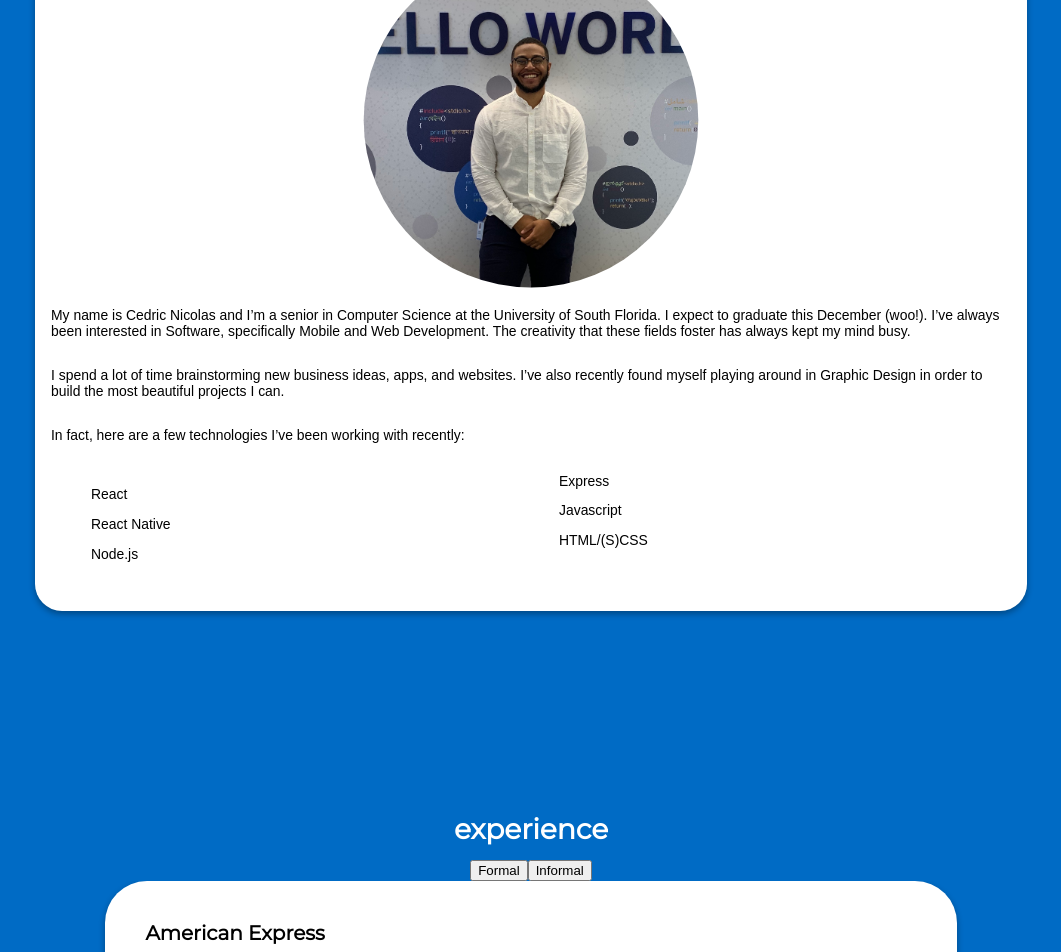
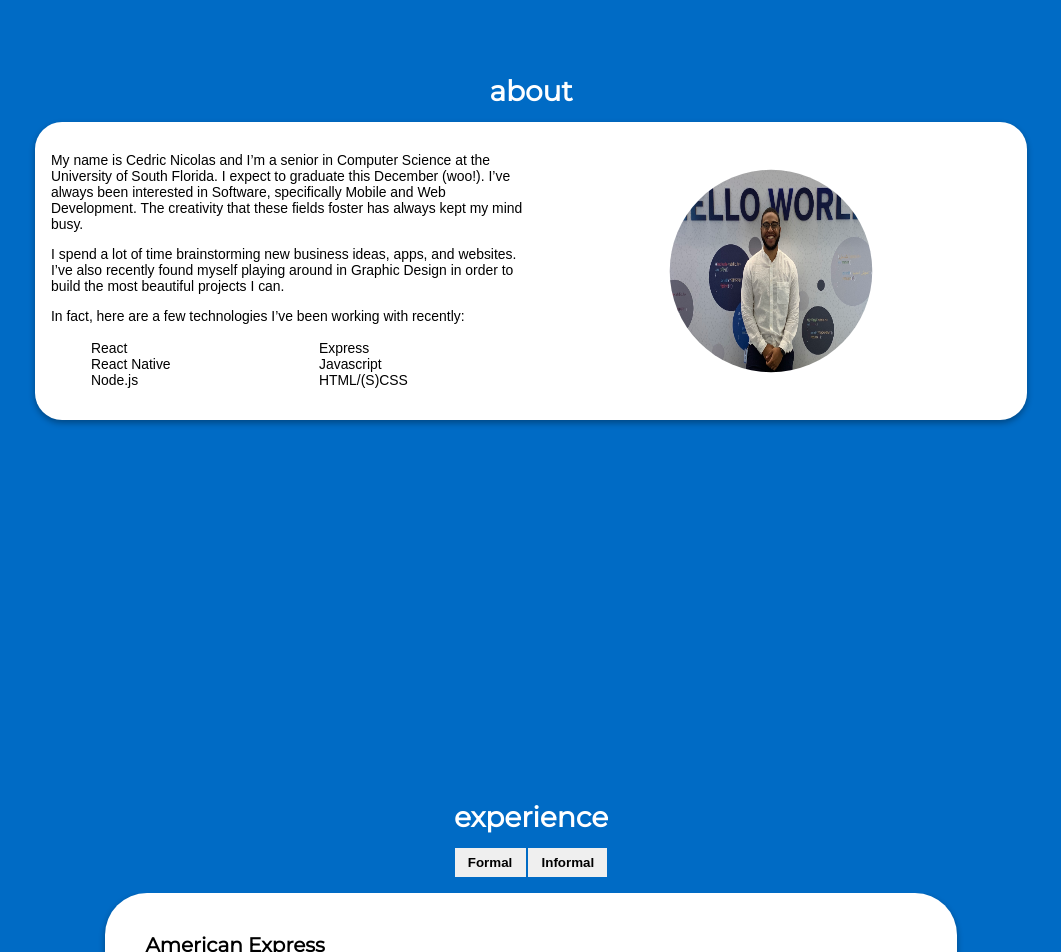
Before and after one commit to cgnicolas/Mobile-First-Personal-Website, a React (Create React App) app: page / in a window 1280 px wide. Shown: the part 960-1912 px from the top of the page, without its empty margins (109-1170 px from the left). Built offline with nearby package versions, Linux system fonts and the light colour scheme.

Commit message:
About section somewhat responsive

```diff
--- a/src/Assets/Styles/App/App.css
+++ b/src/Assets/Styles/App/App.css
@@ -145,8 +145,8 @@ section {
 .about-section .content-card {
   display: -ms-grid;
   display: grid;
-  -ms-grid-rows: .25fr .20fr .15fr .10fr auto;
-      grid-template-rows: .25fr .20fr .15fr .10fr auto;
+  -ms-grid-rows: .25fr auto;
+      grid-template-rows: .25fr auto;
   background-color: white;
   color: black;
   font-family: 'Montserrat-Medium', sans-serif;
@@ -165,6 +165,20 @@ section {
   columns: 2;
   -webkit-columns: 2;
   -moz-columns: 2;
+}
+
+.about-section .content-card ul p {
+  margin: 0;
+}
+
+.about-section .photo-wrapper {
+  display: -webkit-box;
+  display: -ms-flexbox;
+  display: flex;
+  -webkit-box-pack: center;
+      -ms-flex-pack: center;
+          justify-content: center;
+  width: 100%;
 }
 
 .about-section img {
@@ -200,7 +214,7 @@ section {
   color: black;
   background-color: white;
   border-radius: 42px;
-  height: 23.055em;
+  min-height: 23.055em;
   width: 80%;
   text-align: left;
   -webkit-box-shadow: 0px 3px 6px rgba(0, 0, 0, 0.33);
@@ -210,6 +224,31 @@ section {
 
 .experience-section .experience-card .experience-card-content-wrap {
   margin: 1.5em;
+}
+
+.experience-section .experience-switcher {
+  width: 100%;
+  margin-bottom: 1em;
+}
+
+.experience-section .experience-switcher button {
+  border: none;
+  margin: 0 .1em;
+  padding: .5em 1em;
+  font-weight: 700;
+}
+
+.experience-section .experience-switcher button:focus {
+  outline: none;
+}
+
+.experience-section .experience-switcher .experience-switcher-content-wrap {
+  display: -webkit-box;
+  display: -ms-flexbox;
+  display: flex;
+  -webkit-box-pack: center;
+      -ms-flex-pack: center;
+          justify-content: center;
 }
 
 .experience-section div:focus {
@@ -230,4 +269,24 @@ section {
     font-size: 0.5em;
   }
 }
+
+@media screen and (min-width: 60em) {
+  .content-card {
+    -ms-grid-columns: .5fr .5fr;
+        grid-template-columns: .5fr .5fr;
+        grid-template-areas: "about-content photo";
+  }
+  .photo-wrapper {
+    -ms-grid-row: 1;
+    -ms-grid-column: 2;
+    grid-area: photo;
+    height: 100%;
+    width: 100%;
+  }
+  .about-content {
+    -ms-grid-row: 1;
+    -ms-grid-column: 1;
+    grid-area: about-content;
+  }
+}
 /*# sourceMappingURL=App.css.map */
--- a/src/Assets/Styles/App/App.scss
+++ b/src/Assets/Styles/App/App.scss
@@ -103,7 +103,7 @@ section {
     background-color: $blue;
     .content-card {
         display: grid;
-        grid-template-rows: .25fr .20fr .15fr .10fr auto;
+        grid-template-rows: .25fr auto;
         background-color: white;
         color: black;
         font-family: 'Montserrat-Medium', sans-serif;
@@ -118,7 +118,15 @@ section {
             columns: 2;
             -webkit-columns: 2;
             -moz-columns: 2;
+            p {
+                margin: 0;
+            }
         }
+    }
+    .photo-wrapper {
+        display: flex;
+        justify-content: center;
+        width: 100%;
     }
     img {
         width: 50%;
@@ -146,14 +154,31 @@ section {
         color: black;
         background-color: white;
         border-radius: 42px;
-        height: 26.5 * $pSize;
-        // height: auto;
+        min-height: 26.5 * $pSize;
         width: 80%;
         text-align: left;
         box-shadow: 0px 3px 6px rgba(0,0,0,.33);
         padding: 1em;
         .experience-card-content-wrap {
             margin: 1.5em;
+        }
+    }
+    .experience-switcher {
+        width: 100%;
+        margin-bottom: 1em;
+        button {
+
+            border: none;
+            margin: 0 .1em;
+            padding: .5em 1em;
+            font-weight: 700;
+        }
+        button:focus {
+            outline: none;
+        }
+        .experience-switcher-content-wrap {
+            display: flex;
+            justify-content: center;
         }
     }
     div:focus {
@@ -178,3 +203,23 @@ section {
         font-size: $pSize;
     }
 }
+
+@media screen and (min-width: 60em){
+    .content-card {
+        grid-template-columns: .5fr .5fr;
+        grid-template-areas:
+        "about-content photo"
+        // grid-template-areas:
+        // "experiences"
+        // "experiences photo"
+        // "technolgoies";
+    }
+    .photo-wrapper {
+        grid-area: photo;
+        height: 100%;
+        width: 100%;
+    }
+    .about-content {
+        grid-area: about-content;
+    }
+}
--- a/src/Containers/About.jsx
+++ b/src/Containers/About.jsx
@@ -5,11 +5,14 @@ class About extends Component {
     render() {
         let {content, technologies} = this.props;
         return (
-            <section className="about-section grid">
+            <section className="about-section">
                 <div className="content-wrap">
                     <h1 className="section-title">about</h1>
-                    <div className="content-card">
+                    <div className="content-card grid">
+                        <div className="photo-wrapper">
                             <img src={selfPhoto} className='selfPhoto' alt="photo_of_me"/>
+                        </div>
+                        <div className="about-content">
                             {content.map((element, index) => {
                                 return (
                                     <p key={index} className="text-content">{element}</p>
@@ -26,6 +29,7 @@ class About extends Component {
                             </div>
                         </div>
                     </div>
+                </div>
             </section>
         );
     }
```
Also changed, not shown: 1 other file (tests, documents, lock files or other folders). Lines whose indentation alone changed are shown as unchanged.
